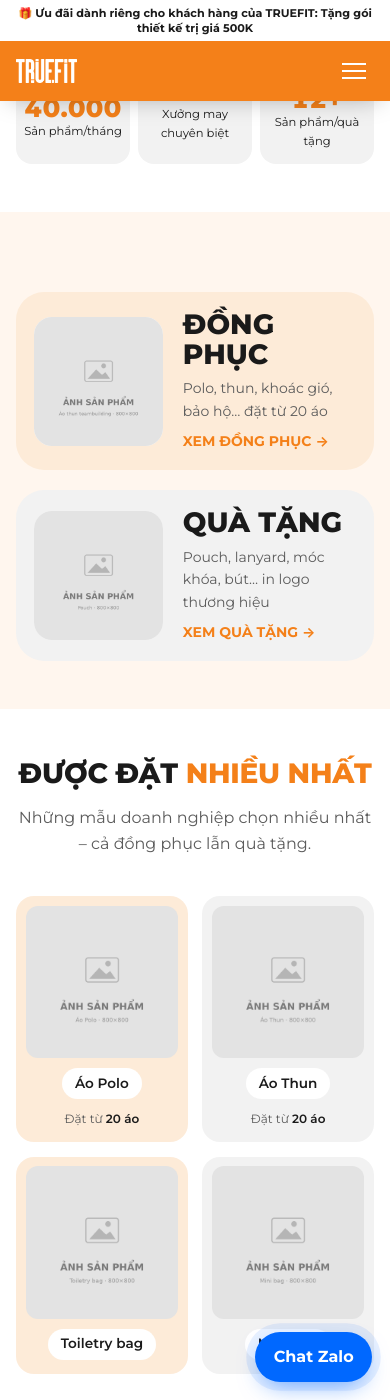
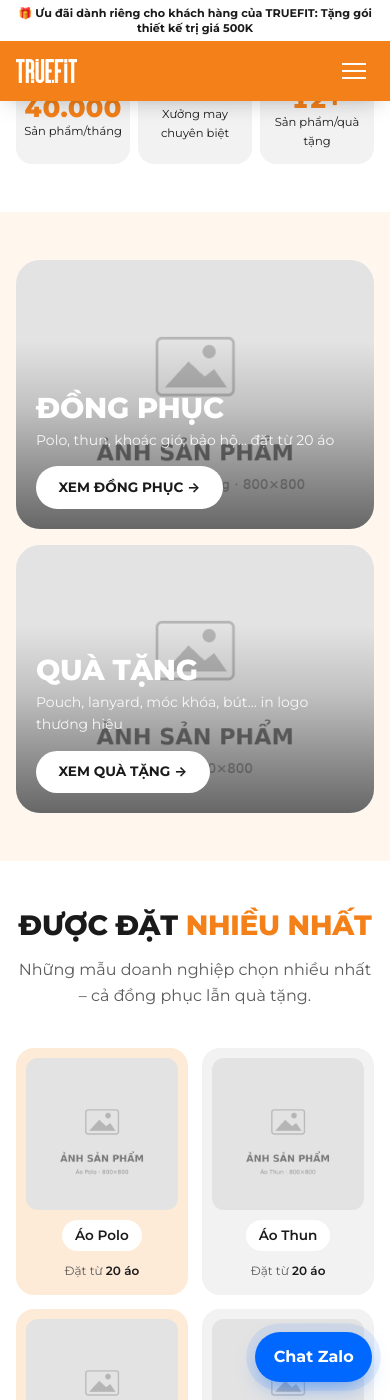
Before and after one commit to bap47/truefit, a Jekyll site: the page built from index.html, in a window 390 px wide and 1400 px high, scrolled down 1614 px. Built offline with Jekyll 4.4.1, drawn with Linux system fonts in a browser that asks for light colours.

Commit message:
Add files via upload

```diff
--- a/assets/css/main.css
+++ b/assets/css/main.css
@@ -596,3 +596,40 @@ body.tf-lock { overflow: hidden; }
 .tf-logo img { height: 30px; width: auto; display: block; }
 .tf-footer__logo img { height: 38px; width: auto; display: block; }
 @media (max-width: 600px) { .tf-logo img { height: 24px; } }
+
+/* ---------- 2 ô Đồng phục | Quà tặng: ảnh lớn phủ kín, chữ nằm trên ảnh (kiểu Coolmate) ---------- */
+#hai-huong .tf-doors { margin-top: 0; gap: 1rem; }
+.tf-door, .tf-door:nth-child(2) { position: relative; display: block; aspect-ratio: 16 / 10; padding: 0; border: 0; border-radius: 24px; background: var(--mist); overflow: hidden; }
+.tf-door:hover { transform: none; border: 0; box-shadow: 0 24px 44px -26px rgba(0,0,0,.45); }
+.tf-door__img { position: absolute; inset: 0; border-radius: 0; background: transparent; }
+.tf-door__img img { width: 100%; height: 100%; aspect-ratio: auto; object-fit: cover; transition: transform .7s var(--ease); }
+.tf-door:hover .tf-door__img img { transform: scale(1.05); }
+.tf-door::after { content: ""; position: absolute; inset: 0; background: linear-gradient(0deg, rgba(0,0,0,.55) 0%, rgba(0,0,0,.15) 45%, rgba(0,0,0,0) 70%); pointer-events: none; }
+.tf-door__txt { position: absolute; left: clamp(1.25rem, 3vw, 2.25rem); right: clamp(1.25rem, 3vw, 2.25rem); bottom: clamp(1.25rem, 3vw, 2rem); z-index: 2; gap: .35rem; color: #fff; }
+.tf-door__txt strong { font-size: clamp(1.8rem, 1.2rem + 2.4vw, 3rem); color: #fff; letter-spacing: -.01em; }
+.tf-door__txt > span { color: rgba(255,255,255,.9); font-size: var(--fs-sm); max-width: 28rem; }
+.tf-door__go { justify-self: start; margin-top: .6rem; background: #fff; color: var(--ink) !important; padding: .65rem 1.4rem; border-radius: 999px; font-size: .85rem; transition: background .25s, color .25s; }
+.tf-door:hover .tf-door__go { background: var(--orange); color: #fff !important; }
+@media (max-width: 760px) { .tf-door, .tf-door:nth-child(2) { aspect-ratio: 4 / 3; } }
+
+/* ---------- Trang quy trình ---------- */
+.tf-proc-hero { padding-bottom: 1rem; }
+.tf-timeline { list-style: none; margin: 0 auto; padding: 0; max-width: 860px; position: relative; }
+.tf-timeline::before { content: ""; position: absolute; left: 27px; top: 10px; bottom: 10px; width: 2px; background: var(--cream); }
+.tf-timeline__step { position: relative; display: grid; grid-template-columns: 56px 1fr; gap: 1.25rem; padding-bottom: 1.5rem; }
+.tf-timeline__no { position: relative; z-index: 1; display: grid; place-items: center; width: 56px; height: 56px; border-radius: 50%; background: var(--orange); color: #fff; font-weight: 800; font-size: 1.1rem; box-shadow: 0 0 0 6px #fff; }
+.tf-timeline__card { background: var(--cream-soft); border-radius: 20px; padding: 1.4rem 1.6rem; }
+.tf-timeline__card h2 { font-size: var(--fs-md); font-weight: 800; text-transform: uppercase; margin: 0 0 .4rem; }
+.tf-timeline__card p { margin: 0 0 .6rem; color: var(--ink-soft); }
+.tf-timeline__card ul { margin: 0; padding: 0; list-style: none; display: grid; gap: .35rem; }
+.tf-timeline__card li { position: relative; padding-left: 1.5rem; font-weight: 500; }
+.tf-timeline__card li::before { content: "✓"; position: absolute; left: 0; color: var(--orange); font-weight: 800; }
+.tf-proc-body { max-width: 860px; margin: 1.5rem auto 0; }
+.tf-proc-pick { display: grid; gap: .5rem; padding: 2rem; border-radius: 24px; background: var(--cream-soft); text-decoration: none; border: 2px solid transparent; transition: border-color .25s, transform .3s var(--ease); }
+.tf-proc-pick:hover { border-color: var(--orange); transform: translateY(-4px); }
+.tf-proc-pick strong { font-size: var(--fs-lg); text-transform: uppercase; font-weight: 800; }
+.tf-proc-pick span { color: var(--ink-soft); }
+.tf-proc-pick em { font-style: normal; color: var(--orange); font-weight: 700; }
+.tf-process__more { display: grid; gap: .35rem; margin: 1rem 0 0 !important; font-size: var(--fs-sm); font-weight: 700; }
+.tf-process__more a { color: var(--orange); text-decoration: none; }
+@media (max-width: 560px) { .tf-timeline__step { grid-template-columns: 44px 1fr; gap: .9rem; } .tf-timeline__no { width: 44px; height: 44px; } .tf-timeline::before { left: 21px; } }
```
